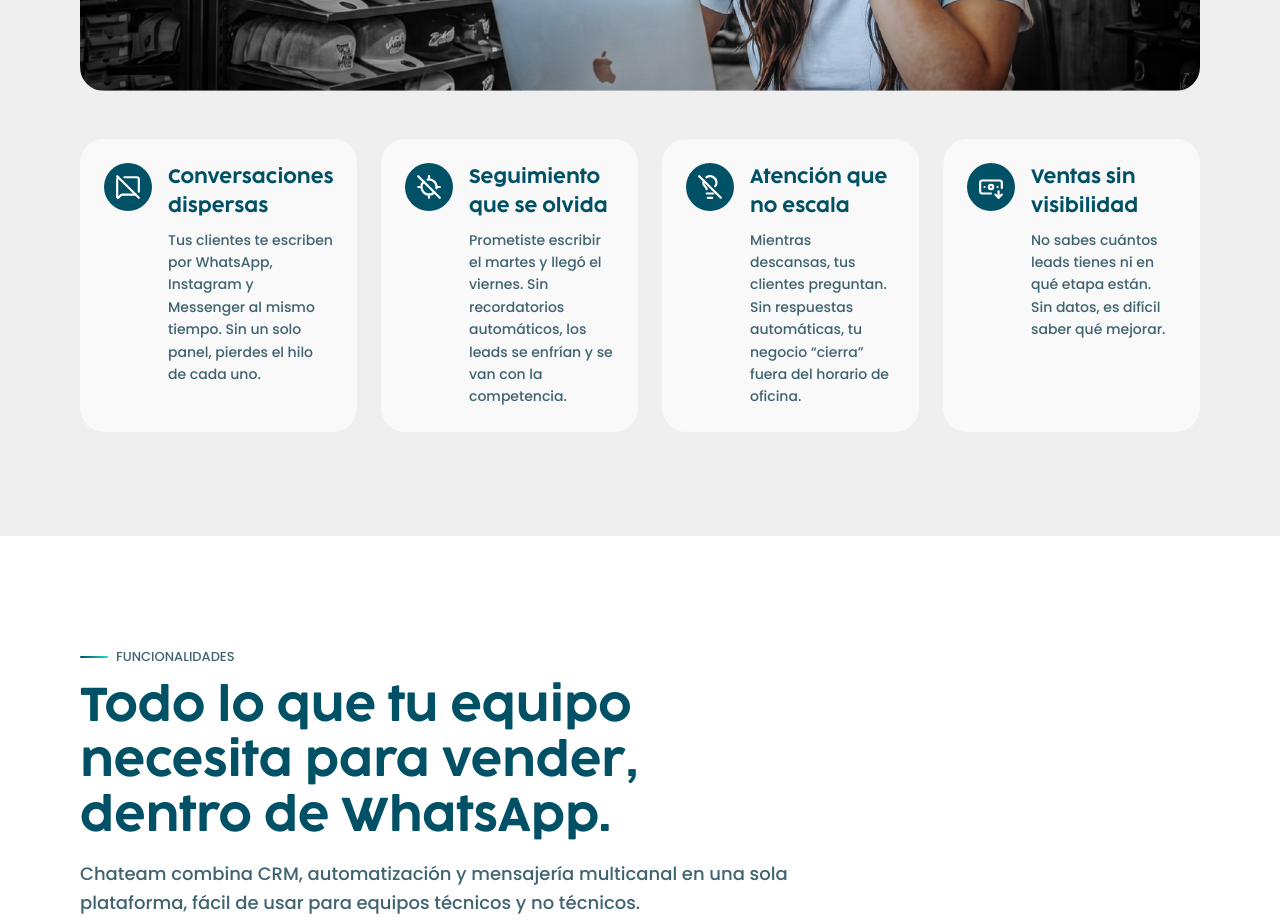
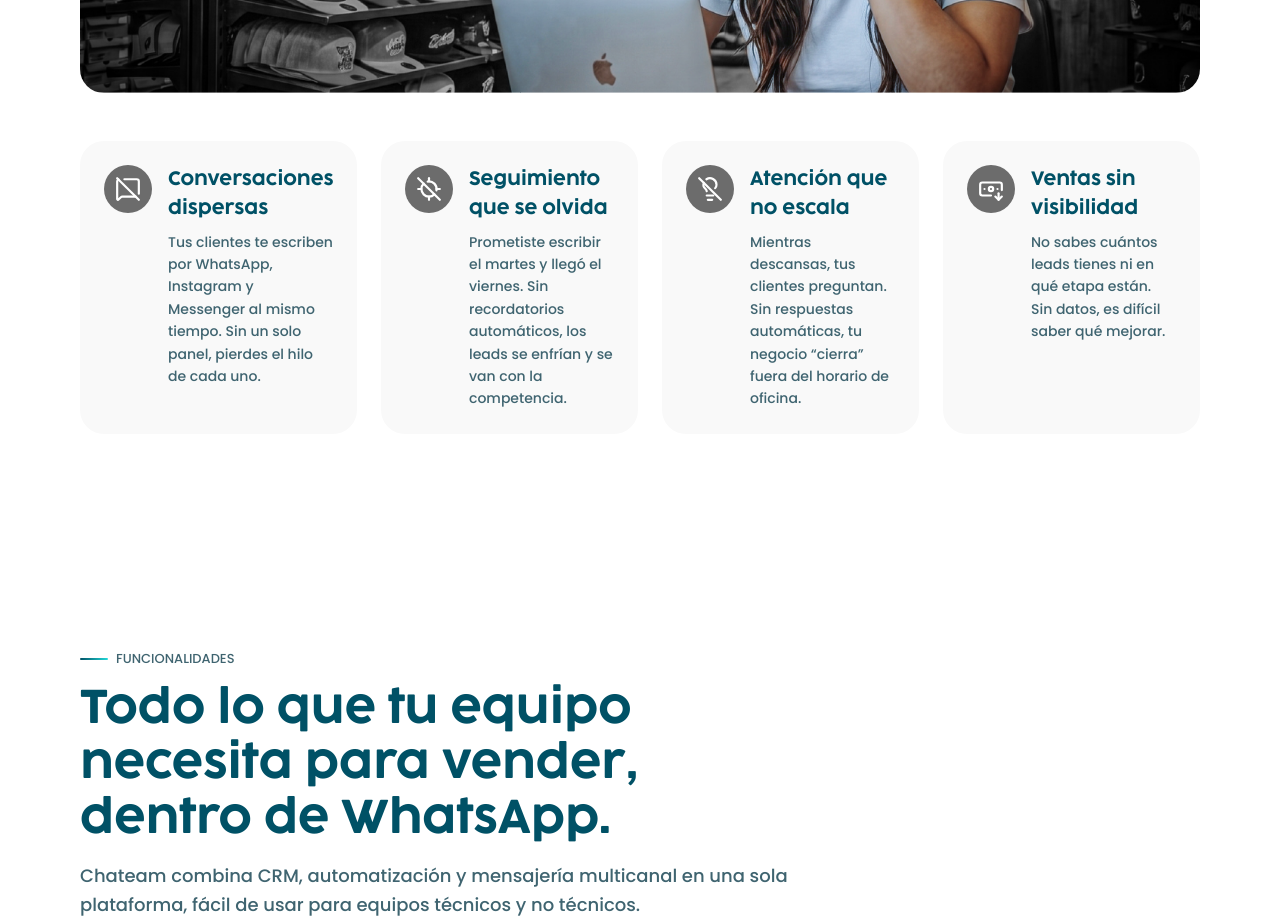
Before and after one commit to levelupmkt/web-chateam, a plain HTML site: page index.html in a window 1280 px wide. Shown: the part 1700-2623 px from the top of the page. Drawn offline with Linux system fonts and the light colour scheme.

Commit message:
envio-16

```diff
--- a/index.html
+++ b/index.html
@@ -410,7 +410,7 @@
       <div class="container">
         <div class="section-head section-head--center reveal">
           <span class="eyebrow">Casos de uso</span>
-          <h2 class="text-h1" id="casos-title">Chateam funciona para tu tipo de negocio.</h2>
+          <h2 class="text-h1" id="casos-title">Chateam funciona para todo tipo de negocio.</h2>
           <p>Desde tiendas online hasta consultorios: si vendes o atiendes por WhatsApp, Chateam es para ti.</p>
         </div>
 
@@ -727,7 +727,7 @@
     <div class="container">
       <div class="footer-grid">
         <div class="footer-brand">
-          <img src="public/images/logo-footer.webp" width="560" height="170" alt="Chateam" loading="lazy" />
+          <img src="public/images/logo-chat.png" width="560" height="170" alt="Chateam" loading="lazy" />
           <p>El CRM de WhatsApp para negocios ecuatorianos. Centraliza, automatiza y vende más sin perder el toque humano.</p>
         </div>
         <div class="footer-cols">
--- a/src/styles/components.css
+++ b/src/styles/components.css
@@ -367,7 +367,7 @@
 /* ==========================================================================
    BARRA DE LOGOS (prueba social)
    ========================================================================== */
-.logos-bar { padding-block: var(--space-8); border-bottom: var( --border-thick) solid var(--color-border-subtle); }
+.logos-bar { padding-block: var(--space-8); border-bottom: var( --border-thick) /*solid var(--color-border-subtle) */; }
 .logos-bar p {
   text-align: center;
   color: var(--color-text-muted);
@@ -405,10 +405,15 @@
   align-items: start;
   padding: var(--space-5);
   background: var(--color-bg-card);
-  border: var( --border-thick) solid var(--color-border-subtle);
+  border: none; /* var(--border-thick) solid var(--color-border-subtle); */
   border-radius: var(--radius-card);
 }
-.pain-item .icon-badge { --icon-size: 1.625rem; }
+/* La sección Problemas usa un badge gris en vez del verde de marca: son dolores,
+   no funcionalidades, y el gris los baja de jerarquía. */
+.pain-item .icon-badge {
+  --icon-size: 1.625rem;
+  background: var(--color-icon-badge-bg-problemas);
+}
 .pain-item h3 { font-size: var(--text-lg); margin-bottom: var(--space-2); }
 .pain-item p { color: var(--color-text-secondary); font-size: var(--text-sm); }
 
--- a/src/styles/tokens.css
+++ b/src/styles/tokens.css
@@ -14,7 +14,7 @@
   --brand-cyan: #23DADA;           /* cian (secundario / acento) */
   --brand-cyan-soft: #ecfcfc;      /* cian claro (superficies estratégicas) */
   --brand-white: #FFFFFF;
-  --brand-gray: #efefef;           /* gris claro (superficies a resaltar) */
+  --brand-gray: #ffffff;           /* gris claro (superficies a resaltar) */
   --brand-gray-70: #6c6c6c;
 
   /* Degradado de marca — solo Hero y Footer (docs/02-BRAND.md) */
@@ -55,7 +55,7 @@
   --color-action-text-on-cyan: var(--brand-green);
 
   /* Bordes */
-  --color-border-subtle: #005166;
+  --color-border-subtle: #bebebe;
   --color-border-strong: #f3f3f3;
   --color-border-on-dark: rgb(255, 255, 255);
 
@@ -64,7 +64,7 @@
   --color-icon-accent: var(--brand-cyan);
   --color-icon-on-dark: var(--brand-white);
   --color-icon-badge-bg: var(--brand-green);     /* fondo del contenedor (badge) de iconos */
-  --color-icon-badge-bg-problemas: var(--brand-gray-70);
+  --color-icon-badge-bg-problemas: var(--brand-gray-70); /* badge de la sección Problemas (gris) */
 
   /* Estados */
   --color-success: #1FA97A;
@@ -134,8 +134,8 @@
   /* ==========================================================================
      6. BORDES
      ========================================================================== */
-  --border-thin: 1.5px;
-  --border-thick: 0px;
+  --border-thin: 0.5px;
+  --border-thick: 0.5px;
 
   /* ==========================================================================
      7. SOMBRAS (teñidas de teal, uso moderado — divergencia de Refero)
```
Also changed, not shown: public/images/cta.webp (added), public/images/logo-chat.png (added).
